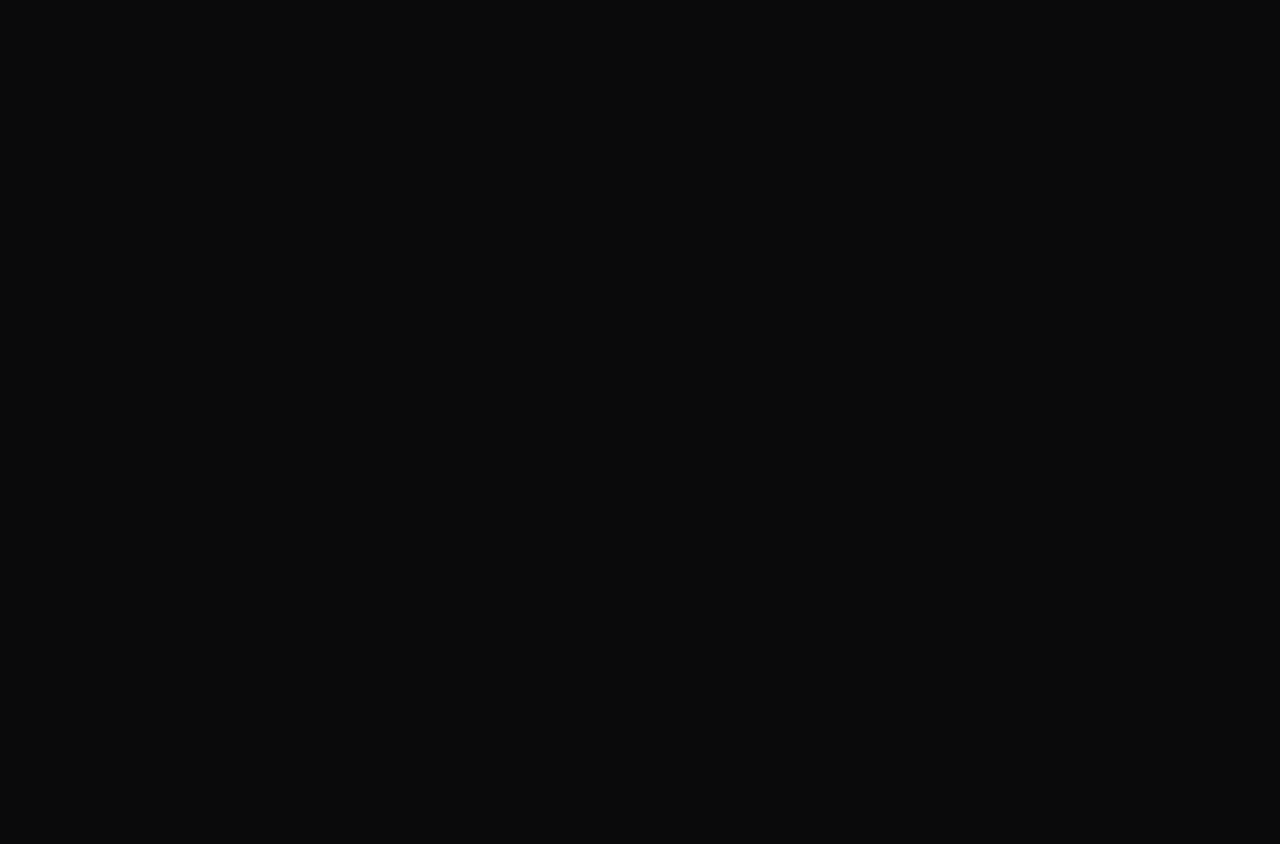
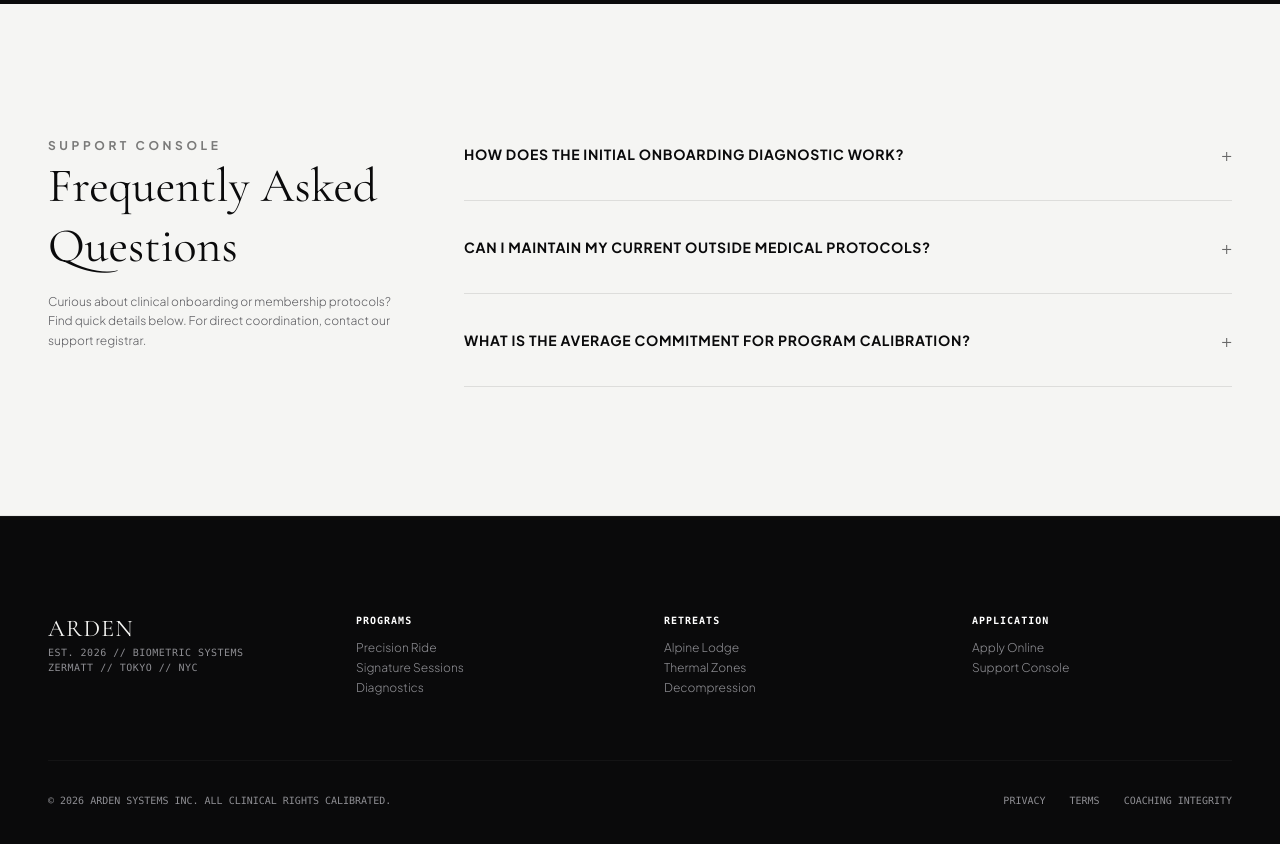
Before and after one commit to aetheramizu/arden-performance, a Next.js app: page / in a window 1280 px wide. Shown: the part 5680-6524 px from the top of the page. Before the commit the page ends 5684 px from the top, so only its background shows below. Built offline with nearby package versions, Linux system fonts and the light colour scheme.

Commit message:
feat: build FAQ and Footer section

```diff
--- a/app/page.tsx
+++ b/app/page.tsx
@@ -6,6 +6,8 @@ import PerformanceSystem from "@/components/PerformanceSystem";
 import DiagnosticPreview from "@/components/DiagnosticPreview";
 import Retreats from "@/components/Retreats";
 import Intake from "@/components/Intake";
+import Faq from "@/components/Faq";
+import Footer from "@/components/Footer";
 
 export default function Home() {
   return (
@@ -38,6 +40,12 @@ export default function Home() {
 
         {/* Membership Intake Form */}
         <Intake />
+
+        {/* Frequently Asked Questions */}
+        <Faq />
+
+        {/* Architectural Lookbook Footer */}
+        <Footer />
       </main>
     </div>
   );
--- /dev/null
+++ b/components/Faq.tsx
@@ -0,0 +1,106 @@
+'use client';
+
+import { useState } from 'react';
+
+interface FaqItemProps {
+  question: string;
+  answer: string;
+  isOpen: boolean;
+  onToggle: () => void;
+}
+
+function FaqItem({ question, answer, isOpen, onToggle }: FaqItemProps) {
+  return (
+    <div className="border-b border-obsidian/10 pb-6 group">
+      <button
+        onClick={onToggle}
+        className="w-full flex justify-between items-center text-left py-2 focus:outline-none transition-colors duration-200 cursor-pointer"
+      >
+        <span className="font-sans text-xs sm:text-sm font-bold uppercase tracking-wider text-obsidian pr-4">
+          {question}
+        </span>
+        <span
+          className={`text-lg font-light text-obsidian/60 transform transition-transform duration-300 flex-shrink-0 ${
+            isOpen ? 'rotate-45' : 'rotate-0'
+          }`}
+        >
+          +
+        </span>
+      </button>
+
+      {/* Smooth height transition wrapper */}
+      <div
+        className={`overflow-hidden transition-all duration-300 ease-in-out ${
+          isOpen ? 'max-h-40 mt-4 opacity-100' : 'max-h-0 opacity-0'
+        }`}
+      >
+        <p className="text-xs text-[#5E5E62] font-light leading-relaxed max-w-2xl">
+          {answer}
+        </p>
+      </div>
+    </div>
+  );
+}
+
+export default function Faq() {
+  const [openIndex, setOpenIndex] = useState<number | null>(null);
+
+  const faqs = [
+    {
+      question: "How does the initial onboarding diagnostic work?",
+      answer: "We ship a synchronized diagnostic intake kit directly to you. This is followed by a local laboratory draw coordinates request. All findings are analyzed by your private clinical team prior to session calibration."
+    },
+    {
+      question: "Can I maintain my current outside medical protocols?",
+      answer: "Absolutely. ARDEN is designed to complement existing physical therapeutic and clinical schedules. We coordinate directly with your personal practitioners to streamline data alignment."
+    },
+    {
+      question: "What is the average commitment for program calibration?",
+      answer: "To ensure metabolic stability and skeletal integration, we suggest an initial 12-week calibration program. Most members transition to ongoing monthly system governance agreements."
+    }
+  ];
+
+  const handleToggle = (index: number) => {
+    setOpenIndex(openIndex === index ? null : index);
+  };
+
+  return (
+    <section
+      id="faq"
+      className="py-32 bg-warmWhite text-obsidian border-b border-obsidian/[0.06] transition-colors duration-500"
+    >
+      <div className="max-w-7xl mx-auto px-6 md:px-12">
+        <div className="grid grid-cols-1 lg:grid-cols-12 gap-16 items-start">
+
+          {/* Left Side Typography Summary */}
+          <div className="lg:col-span-4 space-y-4">
+            <span className="text-xs uppercase tracking-[0.3em] text-black/50 font-bold font-sans">
+              Support Console
+            </span>
+            <h2 className="font-serif text-3xl md:text-5xl font-normal text-obsidian leading-tight">
+              Frequently Asked Questions
+            </h2>
+            <p className="text-xs text-[#5E5E62] font-light leading-relaxed max-w-sm">
+              Curious about clinical onboarding or membership protocols? Find quick details below. For direct
+              coordination, contact our support registrar.
+            </p>
+          </div>
+
+          {/* Right Side Custom Accordion Group */}
+          <div className="lg:col-span-8 space-y-6">
+            {faqs.map((faq, index) => (
+              <FaqItem
+                key={index}
+                question={faq.question}
+                answer={faq.answer}
+                isOpen={openIndex === index}
+                onToggle={() => handleToggle(index)}
+              />
+            ))}
+          </div>
+
+        </div>
+      </div>
+    </section>
+  );
+}
--- /dev/null
+++ b/components/Footer.tsx
@@ -0,0 +1,110 @@
+import Link from 'next/link';
+
+export default function Footer() {
+  return (
+    <footer className="py-24 bg-[#0A0A0B] text-warmWhite border-t border-white/[0.04]">
+      <div className="max-w-7xl mx-auto px-6 md:px-12 space-y-16">
+
+        <div className="grid grid-cols-1 md:grid-cols-4 gap-12 items-start">
+
+          {/* Branding coordinates */}
+          <div className="space-y-4">
+            <span className="font-serif text-2xl uppercase tracking-wider text-warmWhite">
+              ARDEN
+            </span>
+            <p className="text-[10px] text-mutedGray font-mono tracking-wider">
+              EST. 2026 // BIOMETRIC SYSTEMS
+              <br />
+              ZERMATT // TOKYO // NYC
+            </p>
+          </div>
+
+          {/* Links 1 */}
+          <div className="space-y-3">
+            <h5 className="text-[10px] font-mono tracking-widest uppercase text-white font-bold">
+              Programs
+            </h5>
+            <ul className="space-y-1 text-xs text-mutedGray font-light">
+              <li>
+                <Link href="#exclusives" className="hover:text-white transition-colors duration-200">
+                  Precision Ride
+                </Link>
+              </li>
+              <li>
+                <Link href="#exclusives" className="hover:text-white transition-colors duration-200">
+                  Signature Sessions
+                </Link>
+              </li>
+              <li>
+                <Link href="#system" className="hover:text-white transition-colors duration-200">
+                  Diagnostics
+                </Link>
+              </li>
+            </ul>
+          </div>
+
+          {/* Links 2 */}
+          <div className="space-y-3">
+            <h5 className="text-[10px] font-mono tracking-widest uppercase text-white font-bold">
+              Retreats
+            </h5>
+            <ul className="space-y-1 text-xs text-mutedGray font-light">
+              <li>
+                <Link href="#retreats" className="hover:text-white transition-colors duration-200">
+                  Alpine Lodge
+                </Link>
+              </li>
+              <li>
+                <Link href="#retreats" className="hover:text-white transition-colors duration-200">
+                  Thermal Zones
+                </Link>
+              </li>
+              <li>
+                <Link href="#retreats" className="hover:text-white transition-colors duration-200">
+                  Decompression
+                </Link>
+              </li>
+            </ul>
+          </div>
+
+          {/* Intake coords */}
+          <div className="space-y-3">
+            <h5 className="text-[10px] font-mono tracking-widest uppercase text-white font-bold">
+              Application
+            </h5>
+            <ul className="space-y-1 text-xs text-mutedGray font-light">
+              <li>
+                <Link href="#apply" className="hover:text-white transition-colors duration-200">
+                  Apply Online
+                </Link>
+              </li>
+              <li>
+                <Link href="#faq" className="hover:text-white transition-colors duration-200">
+                  Support Console
+                </Link>
+              </li>
+            </ul>
+          </div>
+
+        </div>
+
+        {/* Bottom legal coordinate bar */}
+        <div className="pt-8 border-t border-white/[0.04] flex flex-col md:flex-row justify-between items-center gap-4 text-[10px] text-mutedGray font-mono">
+          <span>&copy; {new Date().getFullYear()} ARDEN SYSTEMS INC. ALL CLINICAL RIGHTS CALIBRATED.</span>
+          <div className="flex space-x-6">
+            <Link href="#" className="hover:text-white transition-colors duration-200">
+              PRIVACY
+            </Link>
+            <Link href="#" className="hover:text-white transition-colors duration-200">
+              TERMS
+            </Link>
+            <Link href="#" className="hover:text-white transition-colors duration-200">
+              COACHING INTEGRITY
+            </Link>
+          </div>
+        </div>
+
+      </div>
+    </footer>
+  );
+}
```
